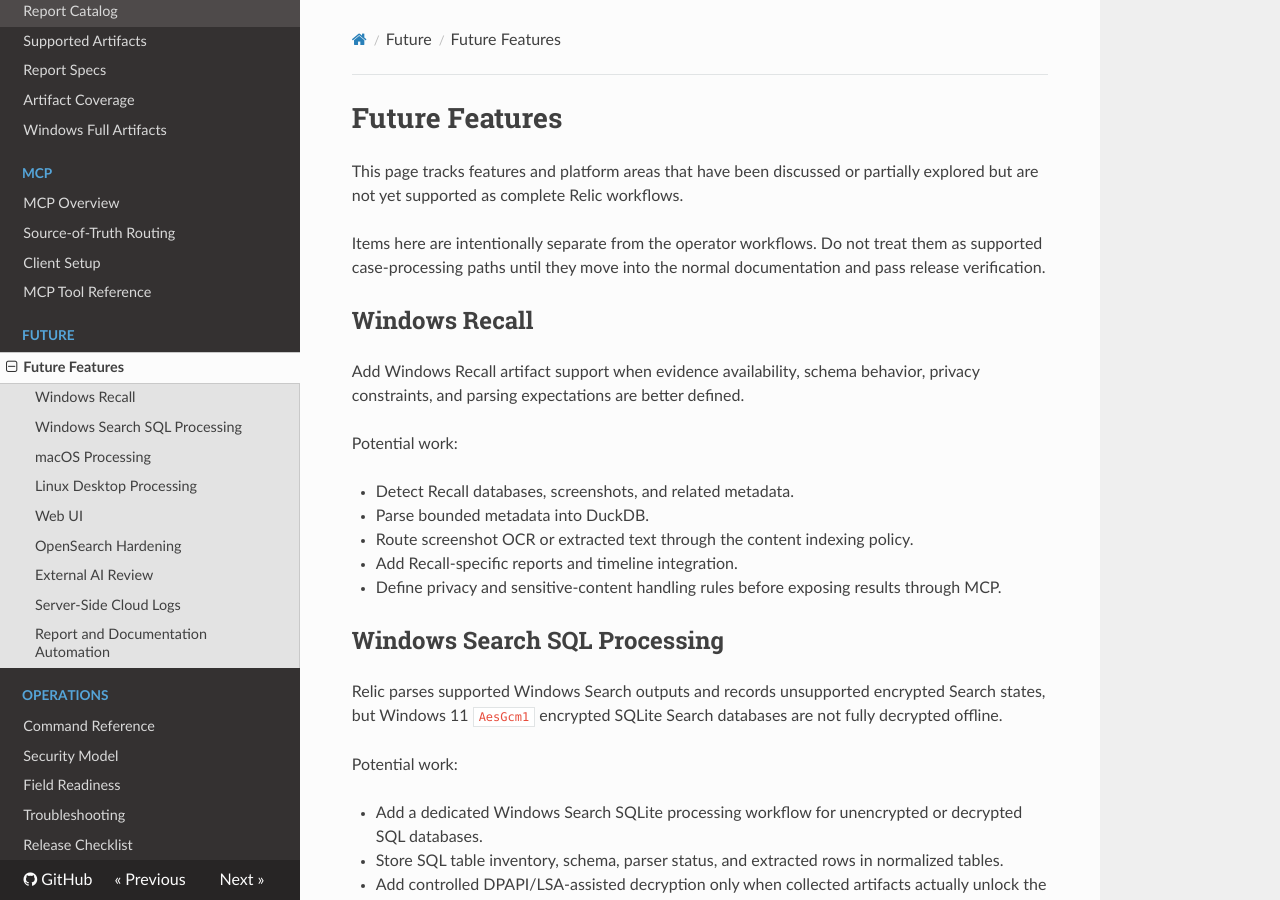
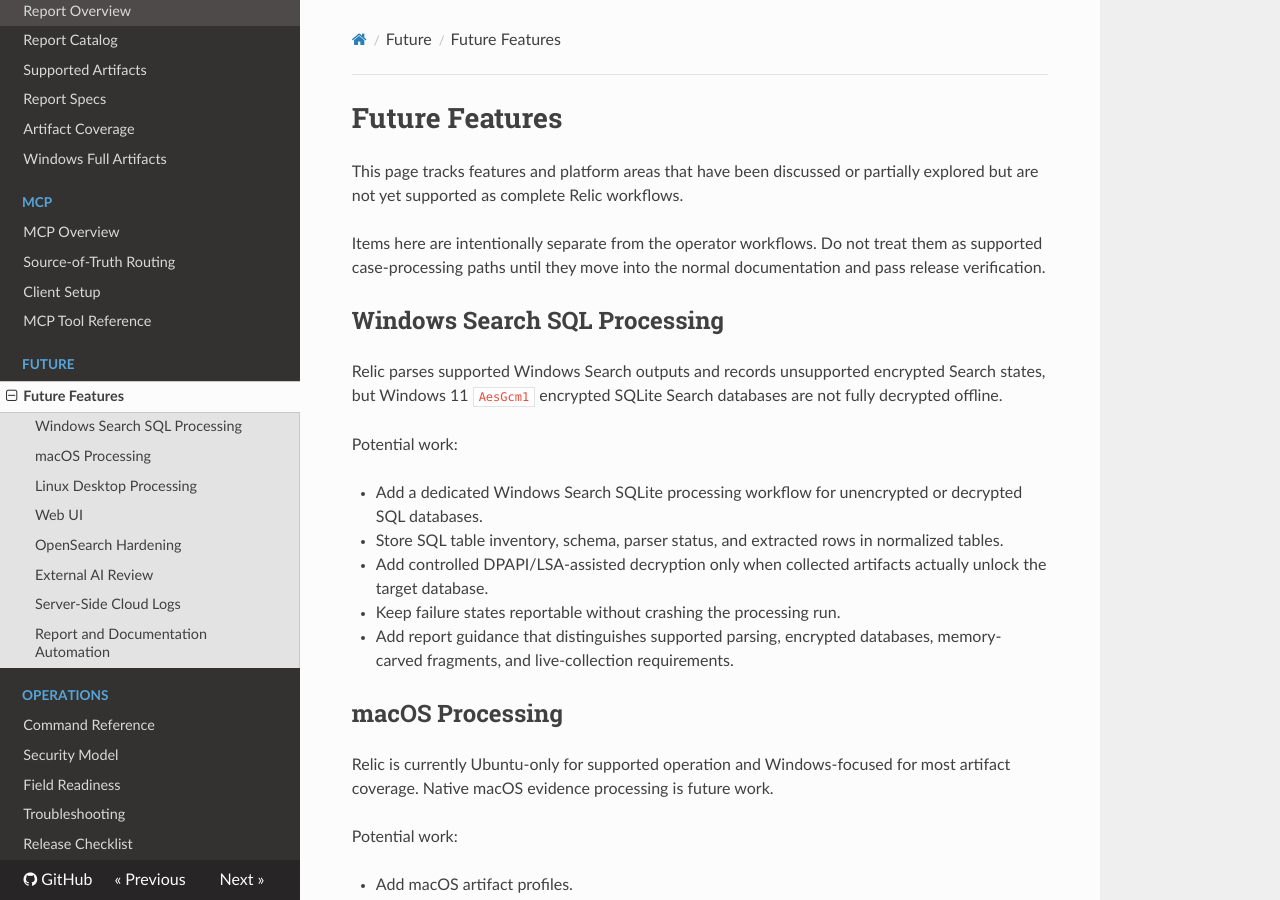
Before and after one commit to leewhitfield/perceptor, an MkDocs documentation site: the page built from docs/future-features.md, in a window 1280 px wide and 900 px high. Built offline with MkDocs 1.6.1, drawn with Linux system fonts in a browser that asks for light colours; nearby versions of some CDN libraries.

Commit message:
Remove Windows Recall from future features

```diff
--- a/docs/future-features.md
+++ b/docs/future-features.md
@@ -6,20 +6,6 @@
 Items here are intentionally separate from the operator workflows. Do not treat
 them as supported case-processing paths until they move into the normal
 documentation and pass release verification.
-
-## Windows Recall
-
-Add Windows Recall artifact support when evidence availability, schema behavior,
-privacy constraints, and parsing expectations are better defined.
-
-Potential work:
-
-- Detect Recall databases, screenshots, and related metadata.
-- Parse bounded metadata into DuckDB.
-- Route screenshot OCR or extracted text through the content indexing policy.
-- Add Recall-specific reports and timeline integration.
-- Define privacy and sensitive-content handling rules before exposing results
-  through MCP.
 
 ## Windows Search SQL Processing
 
```
